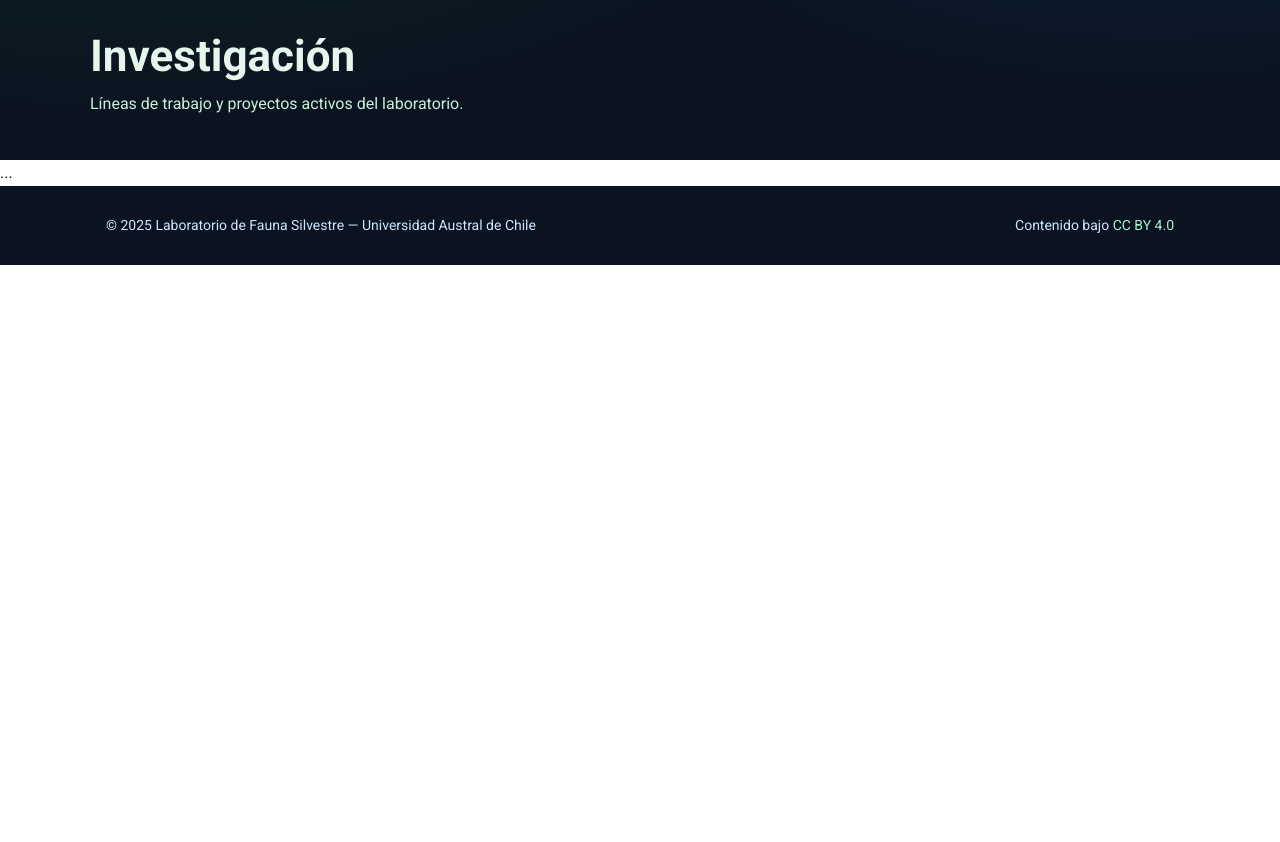
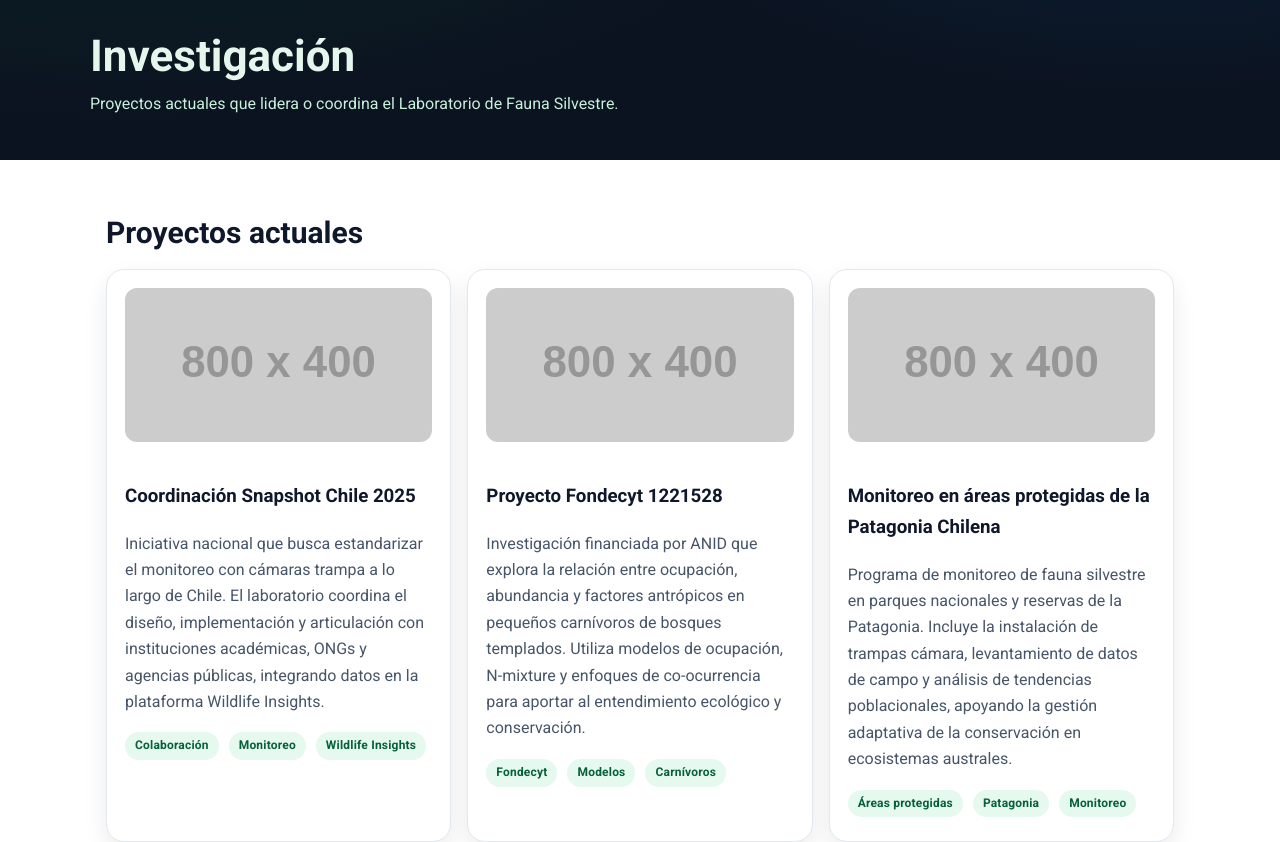
Before and after one commit to estebanigcc/lab-fauna-uach, a plain HTML site: page investigacion.html in a window 1280 px wide. Shown: the part 136-978 px from the top of the page. Before the commit the page ends 800 px from the top, so only its background shows below. Drawn offline with Linux system fonts and the light colour scheme; placeholder pictures from the web are drawn by us.

Commit message:
Update investigacion.html

```diff
--- a/investigacion.html
+++ b/investigacion.html
@@ -4,7 +4,7 @@
   <meta charset="utf-8" />
   <meta name="viewport" content="width=device-width,initial-scale=1" />
   <title>Investigación — Laboratorio de Fauna Silvestre</title>
-  <meta name="description" content="Líneas y proyectos de investigación del Laboratorio de Fauna Silvestre." />
+  <meta name="description" content="Proyectos y líneas de investigación del Laboratorio de Fauna Silvestre." />
   <link rel="preconnect" href="https://fonts.googleapis.com">
   <link rel="preconnect" href="https://fonts.gstatic.com" crossorigin>
   <link href="https://fonts.googleapis.com/css2?family=Roboto:wght@300;400;500;700;900&display=swap" rel="stylesheet">
@@ -34,13 +34,62 @@
     </div>
     <div class="wrap hero">
       <h1>Investigación</h1>
-      <p>Líneas de trabajo y proyectos activos del laboratorio.</p>
+      <p>Proyectos actuales que lidera o coordina el Laboratorio de Fauna Silvestre.</p>
     </div>
   </header>
 
   <main>
-    <!-- Secciones de líneas y proyectos -->
-    ...
+    <section>
+      <div class="wrap">
+        <h2>Proyectos actuales</h2>
+        <div class="grid">
+          <!-- Proyecto 1 -->
+          <article class="card">
+            <img src="https://via.placeholder.com/800x400?text=Snapshot+Chile+2025"
+                 alt="Snapshot Chile 2025" style="width:100%; border-radius:12px; margin-bottom:12px;">
+            <h3>Coordinación Snapshot Chile 2025</h3>
+            <p class="muted">
+              Iniciativa nacional que busca estandarizar el monitoreo con cámaras trampa a lo largo de Chile.
+              El laboratorio coordina el diseño, implementación y articulación con instituciones académicas,
+              ONGs y agencias públicas, integrando datos en la plataforma Wildlife Insights.
+            </p>
+            <span class="pill">Colaboración</span>
+            <span class="pill">Monitoreo</span>
+            <span class="pill">Wildlife Insights</span>
+          </article>
+
+          <!-- Proyecto 2 -->
+          <article class="card">
+            <img src="https://via.placeholder.com/800x400?text=Fondecyt+1221528"
+                 alt="Proyecto Fondecyt 1221528" style="width:100%; border-radius:12px; margin-bottom:12px;">
+            <h3>Proyecto Fondecyt 1221528</h3>
+            <p class="muted">
+              Investigación financiada por ANID que explora la relación entre ocupación, abundancia y factores
+              antrópicos en pequeños carnívoros de bosques templados. Utiliza modelos de ocupación,
+              N-mixture y enfoques de co-ocurrencia para aportar al entendimiento ecológico y conservación.
+            </p>
+            <span class="pill">Fondecyt</span>
+            <span class="pill">Modelos</span>
+            <span class="pill">Carnívoros</span>
+          </article>
+
+          <!-- Proyecto 3 -->
+          <article class="card">
+            <img src="https://via.placeholder.com/800x400?text=Patagonia+APs"
+                 alt="Monitoreo en áreas protegidas Patagonia" style="width:100%; border-radius:12px; margin-bottom:12px;">
+            <h3>Monitoreo en áreas protegidas de la Patagonia Chilena</h3>
+            <p class="muted">
+              Programa de monitoreo de fauna silvestre en parques nacionales y reservas de la Patagonia.
+              Incluye la instalación de trampas cámara, levantamiento de datos de campo y análisis de tendencias
+              poblacionales, apoyando la gestión adaptativa de la conservación en ecosistemas australes.
+            </p>
+            <span class="pill">Áreas protegidas</span>
+            <span class="pill">Patagonia</span>
+            <span class="pill">Monitoreo</span>
+          </article>
+        </div>
+      </div>
+    </section>
   </main>
 
   <footer>
```
